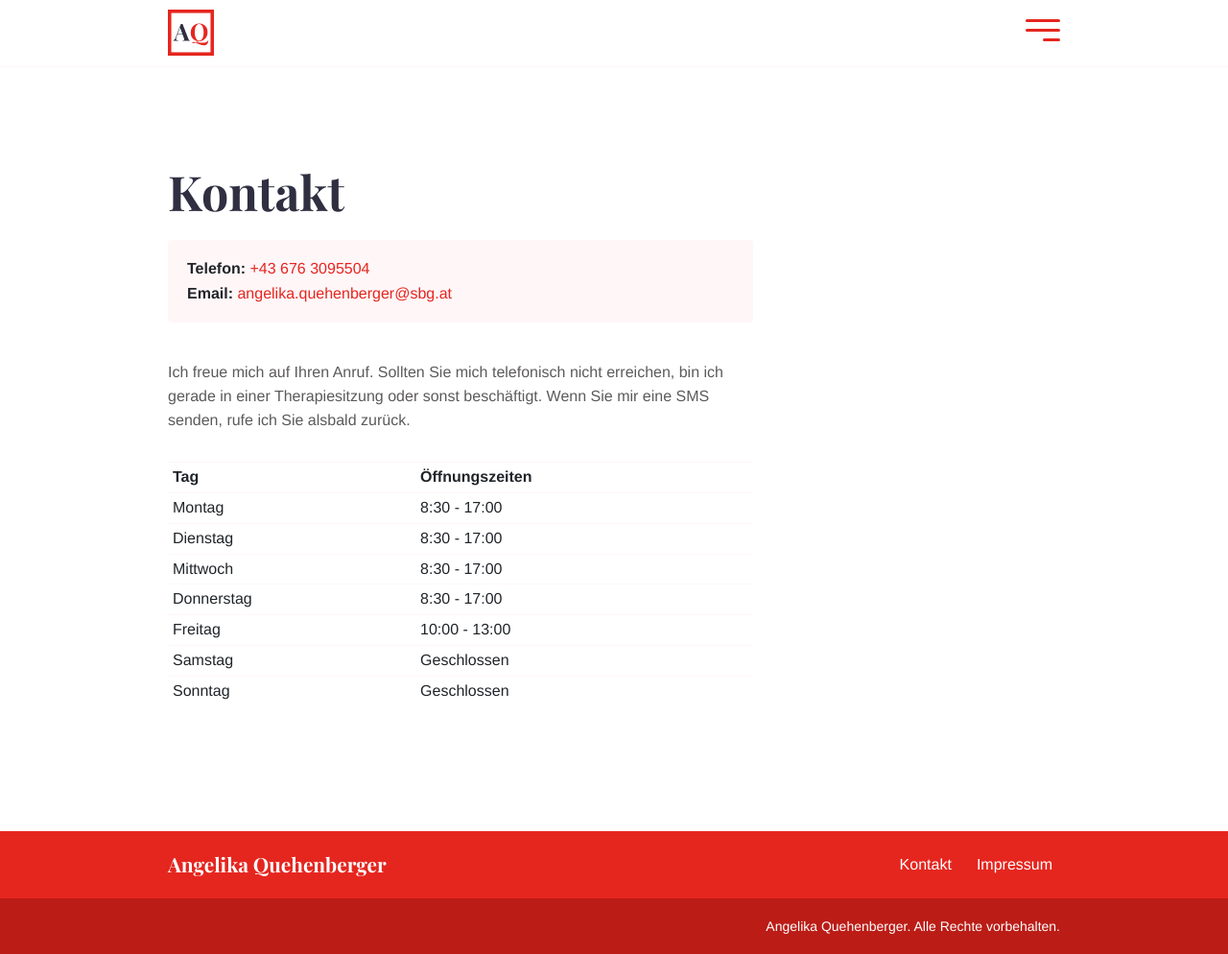
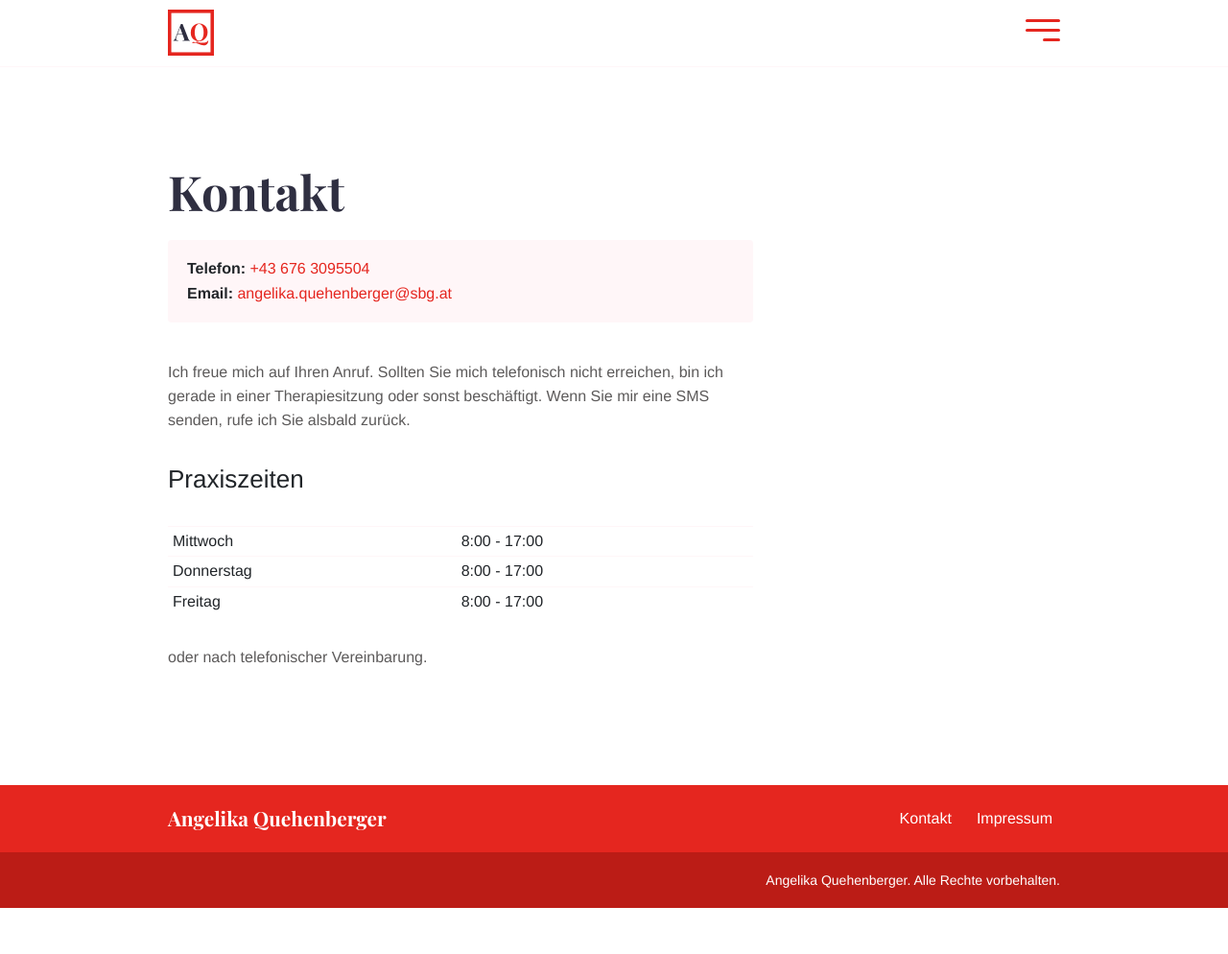
Before and after one commit to dvschnitz/angelika-quehenberger, a Jekyll site: the page built from contact.md, in a window 1280 px wide. Shown: the whole page at 96% size. Built offline with Jekyll 4.4.1, drawn with Linux system fonts in a browser that asks for light colours; after the commit the page ends 946 px from its top, so only the background shows below that.

Commit message:
Adapted opening hours

```diff
--- a/contact.md
+++ b/contact.md
@@ -6,12 +6,10 @@ description: Wie ihr mich erreichen könnt
 
  Ich freue mich auf Ihren Anruf. Sollten Sie mich telefonisch nicht erreichen, bin ich gerade in einer Therapiesitzung oder sonst beschäftigt. Wenn Sie mir eine SMS senden, rufe ich Sie alsbald zurück.
 
-| Tag       | Öffnungszeiten  |
-| --------- | --------------- |
-| Montag    | 8:30 - 17:00    |
-| Dienstag  | 8:30 - 17:00    |
-| Mittwoch  | 8:30 - 17:00    |
-| Donnerstag| 8:30 - 17:00    |
-| Freitag   | 10:00 - 13:00   |
-| Samstag   | Geschlossen     |
-| Sonntag   | Geschlossen     |
+## Praxiszeiten
+
+| Mittwoch  | 8:00 - 17:00    |
+| Donnerstag| 8:00 - 17:00    |
+| Freitag   | 8:00 - 17:00    |
+
+oder nach telefonischer Vereinbarung.
```
